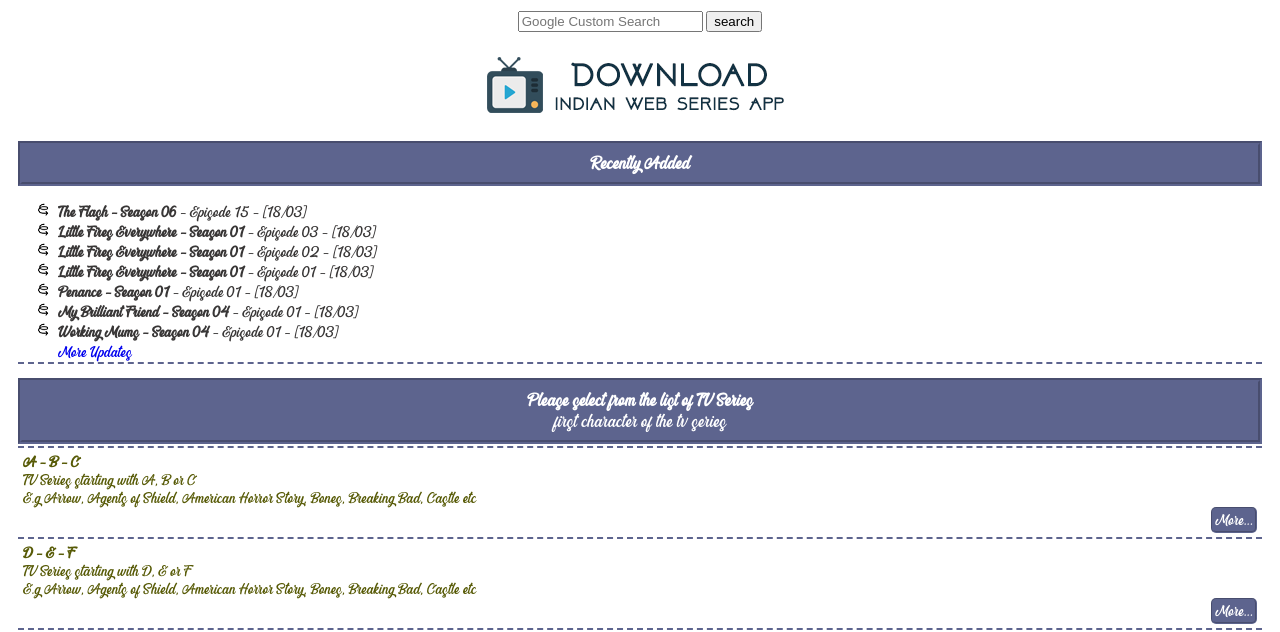
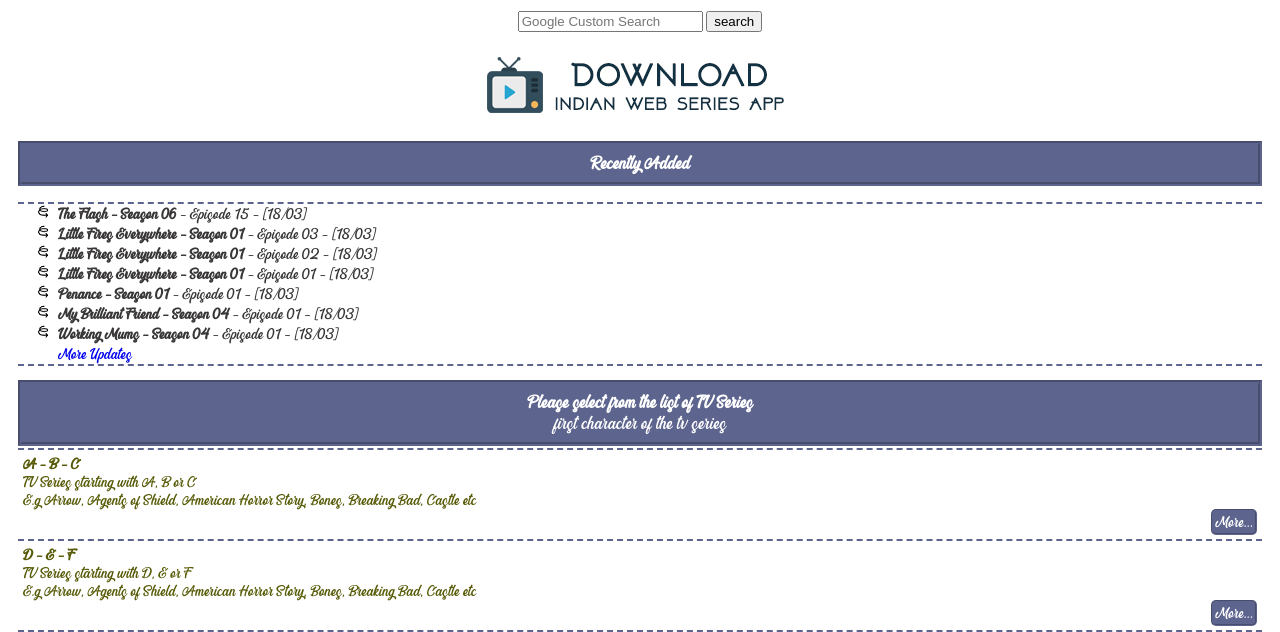
Before and after one commit to eguonzy/sandbox2, a plain HTML site: page index.html in a window 1280 px wide. Shown: the part 203-835 px from the top of the page. Drawn offline with Linux system fonts and the light colour scheme.

Commit message:
Update style.css

```diff
--- a/style.css
+++ b/style.css
@@ -46,6 +46,7 @@ form,
 }
 
 .span {
+    border-top: #5d648e dashed 2px;
     line-height: 20px;
     color: rgb(59, 57, 57);
     border-bottom: #5d648e dashed 2px;
```
